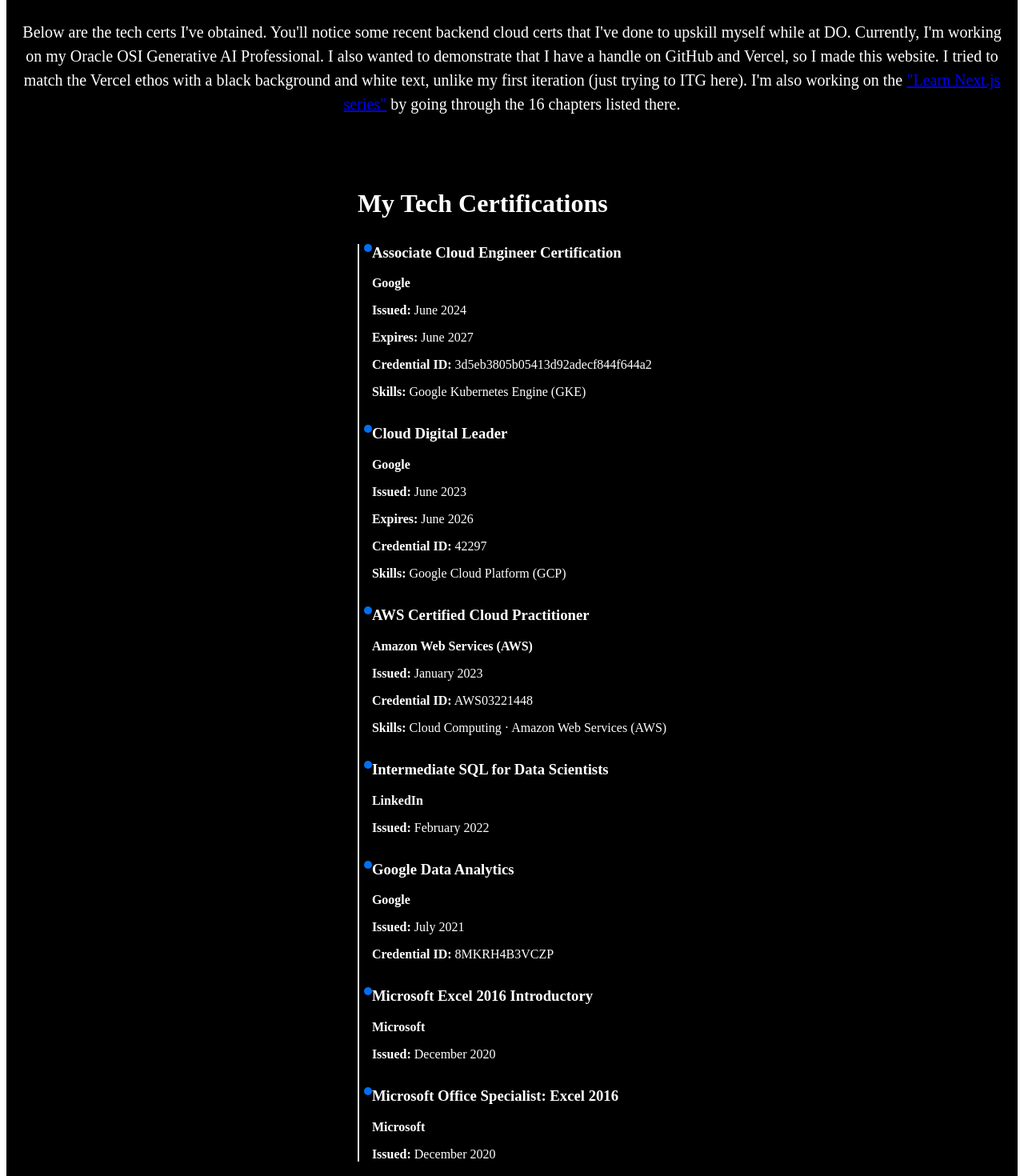
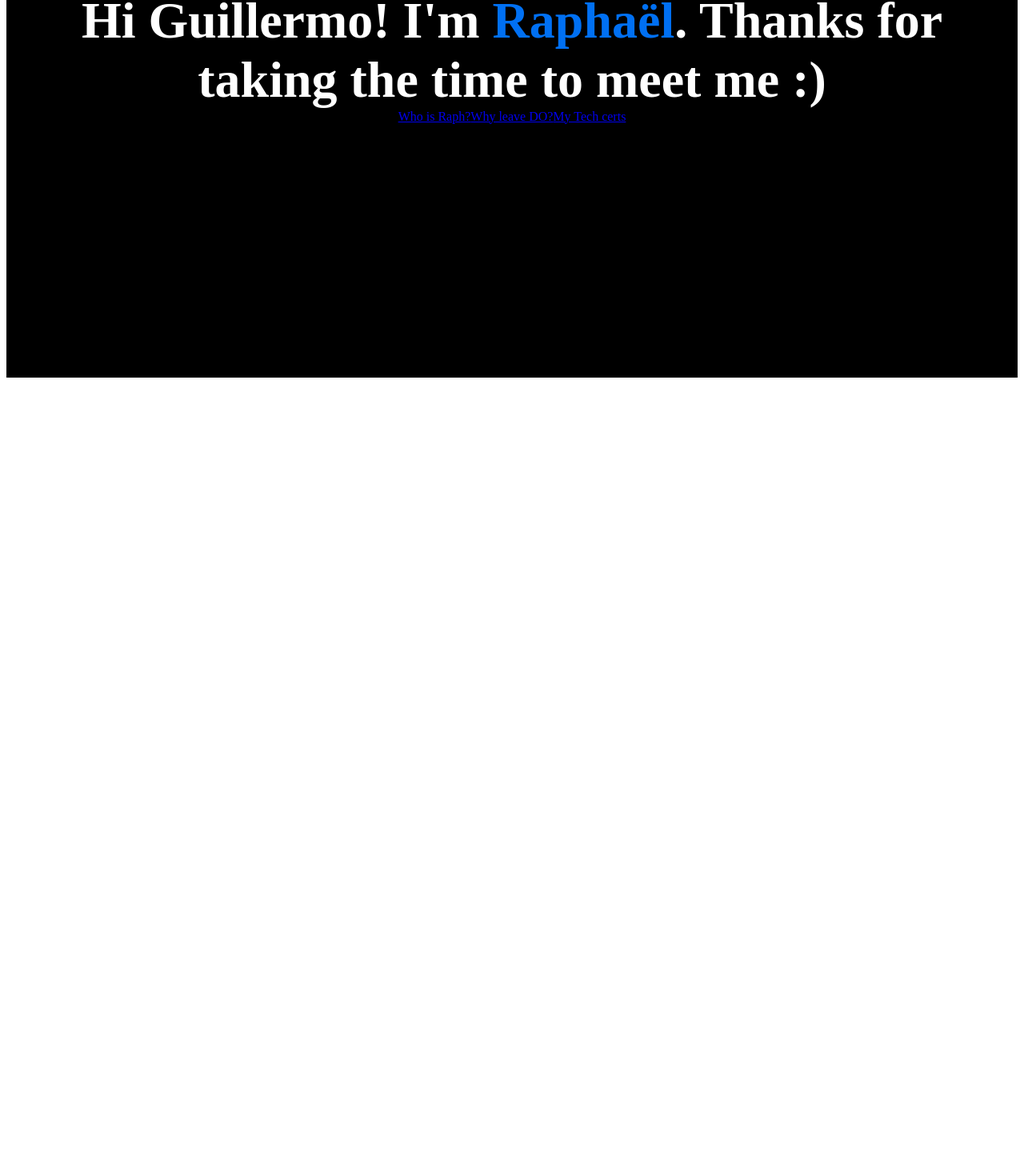
Before and after one commit to ralphieninefo/hire-raphael-nextjs, a Next.js app: page / in a window 1280 px wide. Shown: the part 336-1806 px from the top of the page at 80% size. After the commit the page ends 816 px from the top, so only its background shows below. Built offline with nearby package versions, Linux system fonts and the light colour scheme; a web font is replaced by a local one.

Commit message:
Add new pages and navigation links, update title

```diff
--- a/pages/index.js
+++ b/pages/index.js
@@ -1,4 +1,5 @@
 import Head from 'next/head';
+import Link from 'next/link';
 import styles from '../styles/Home.module.css';
 
 export default function Home() {
@@ -15,80 +16,12 @@
           Hi Guillermo! I'm <a href="https://www.linkedin.com/in/raphael-sirvent/" target="_blank" rel="noopener noreferrer">Raphaël</a>. Thanks for taking the time to meet me :)
         </h1>
 
-        <p className={styles.greeting}>
-          Hi Guillermo! Thanks for taking the time to meet me :)
-        </p>
-
-        <p className={styles.intro}>
-          Below are the tech certs I've obtained. You'll notice some recent backend cloud certs that I've done to upskill myself while at DO. Currently, I'm working on my Oracle OSI Generative AI Professional. I also wanted to demonstrate that I have a handle on GitHub and Vercel, so I made this website. I tried to match the Vercel ethos with a black background and white text, unlike my first iteration (just trying to ITG here). I'm also working on the <a href="https://nextjs.org/learn" target="_blank" rel="noopener noreferrer">"Learn Next.js series"</a> by going through the 16 chapters listed there.
-        </p>
-
-        <div className={styles.certifications}>
-          <h2>My Tech Certifications</h2>
-          <div className={styles.timeline}>
-            <div className={styles.timelineItem}>
-              <h3>Associate Cloud Engineer Certification</h3>
-              <p><strong>Google</strong></p>
-              <p><strong>Issued:</strong> June 2024</p>
-              <p><strong>Expires:</strong> June 2027</p>
-              <p><strong>Credential ID:</strong> 3d5eb3805b05413d92adecf844f644a2</p>
-              <p><strong>Skills:</strong> Google Kubernetes Engine (GKE)</p>
-            </div>
-
-            <div className={styles.timelineItem}>
-              <h3>Cloud Digital Leader</h3>
-              <p><strong>Google</strong></p>
-              <p><strong>Issued:</strong> June 2023</p>
-              <p><strong>Expires:</strong> June 2026</p>
-              <p><strong>Credential ID:</strong> 42297</p>
-              <p><strong>Skills:</strong> Google Cloud Platform (GCP)</p>
-            </div>
-
-            <div className={styles.timelineItem}>
-              <h3>AWS Certified Cloud Practitioner</h3>
-              <p><strong>Amazon Web Services (AWS)</strong></p>
-              <p><strong>Issued:</strong> January 2023</p>
-              <p><strong>Credential ID:</strong> AWS03221448</p>
-              <p><strong>Skills:</strong> Cloud Computing · Amazon Web Services (AWS)</p>
-            </div>
-
-            <div className={styles.timelineItem}>
-              <h3>Intermediate SQL for Data Scientists</h3>
-              <p><strong>LinkedIn</strong></p>
-              <p><strong>Issued:</strong> February 2022</p>
-            </div>
-
-            <div className={styles.timelineItem}>
-              <h3>Google Data Analytics</h3>
-              <p><strong>Google</strong></p>
-              <p><strong>Issued:</strong> July 2021</p>
-              <p><strong>Credential ID:</strong> 8MKRH4B3VCZP</p>
-            </div>
-
-            <div className={styles.timelineItem}>
-              <h3>Microsoft Excel 2016 Introductory</h3>
-              <p><strong>Microsoft</strong></p>
-              <p><strong>Issued:</strong> December 2020</p>
-            </div>
-
-            <div className={styles.timelineItem}>
-              <h3>Microsoft Office Specialist: Excel 2016</h3>
-              <p><strong>Microsoft</strong></p>
-              <p><strong>Issued:</strong> December 2020</p>
-            </div>
-          </div>
-        </div>
+        <nav className={styles.nav}>
+          <Link href="/who-is-raph"><a>Who is Raph?</a></Link>
+          <Link href="/why-leaving-do"><a>Why leave DO?</a></Link>
+          <Link href="/my-tech-certs"><a>My Tech certs</a></Link>
+        </nav>
       </main>
-
-      <footer className={styles.footer}>
-        <a
-          href="https://www.linkedin.com/in/raphael-sirvent/"
-          target="_blank"
-          rel="noopener noreferrer"
-        >
-          Connect with me on LinkedIn
-        </a>
-      </footer>
     </div>
   );
 }
```
Also changed, not shown: pages/who-is-raph.js (line endings or trailing spaces).
